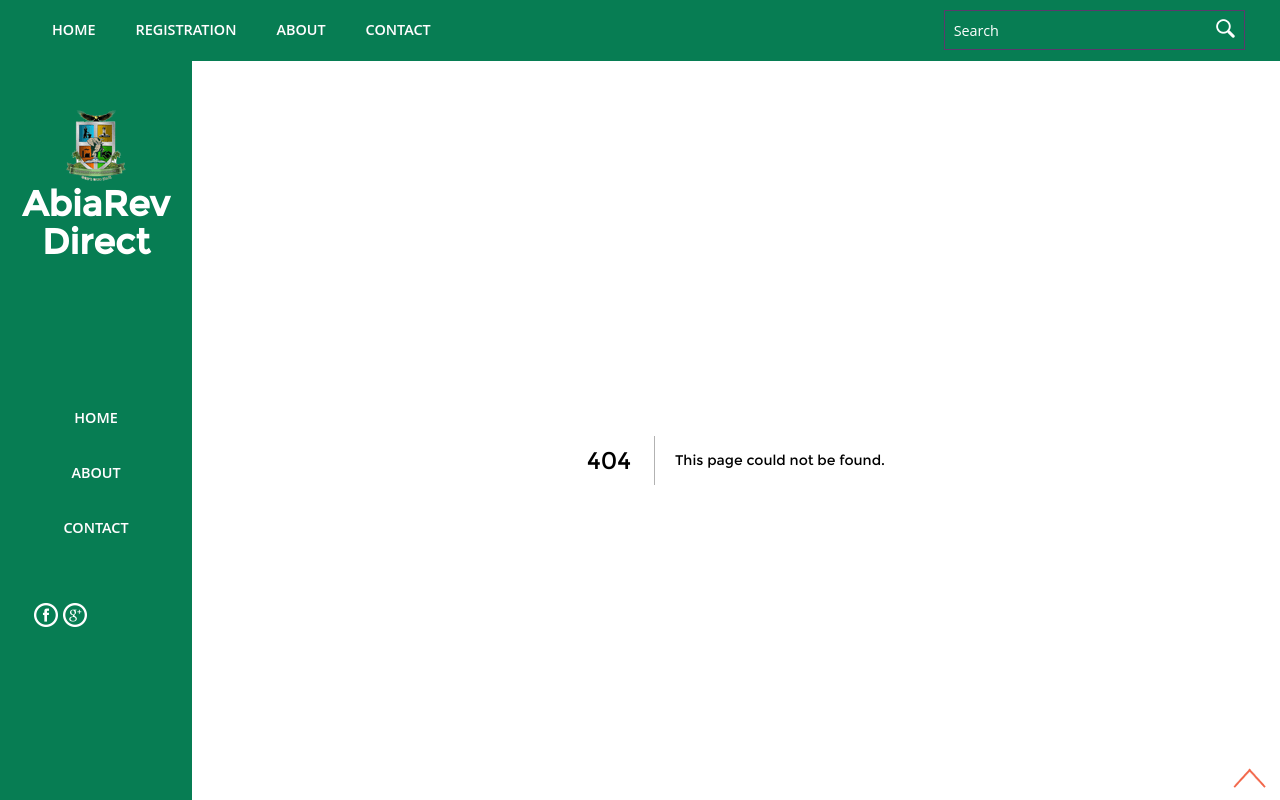
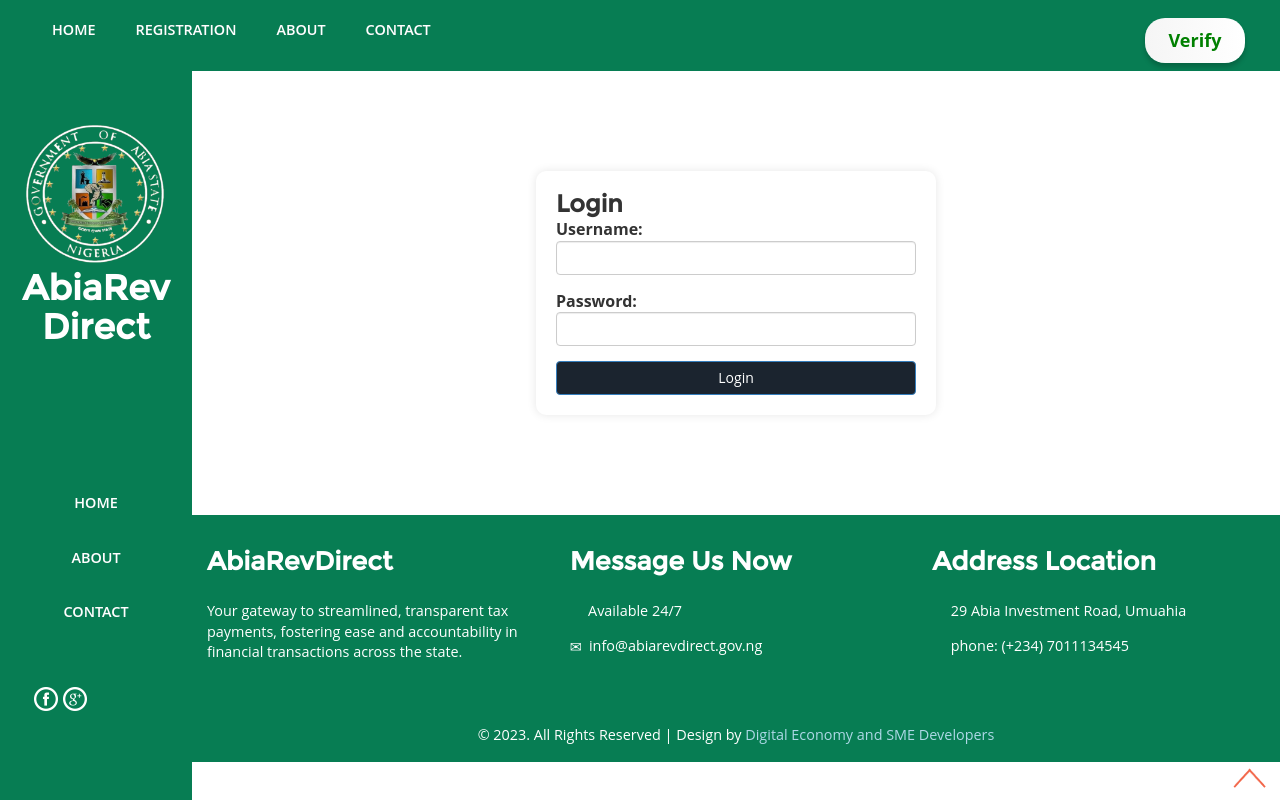
Before and after one commit to Iheanyi001/abiarevdirect, a Next.js app: page /admin in a window 1280 px wide. Before the commit this address had no page. Shown: the top 800 px of the page. Built offline with nearby package versions, Linux system fonts and the light colour scheme; a web font is replaced by a local one.

Commit message:
committing it ooo

```diff
--- a/src/app/Nav.js
+++ b/src/app/Nav.js
@@ -11,6 +11,8 @@
               <Image
                 src={Logo}
                 alt="Picture of the author"
+                width={150}
+                height={150}
                 />
               <a href="index.html"><h1>AbiaRev<br />Direct</h1></a>
             </div>
--- a/src/app/TopNav.js
+++ b/src/app/TopNav.js
@@ -16,12 +16,10 @@
               <li><Link id="about" className={pathname=='/about' ? 'active':''} href="/about" data-hover="About">About</Link></li>
               <li><Link id="contact" className='nav' href="/contact" data-hover="CONTACT">Contact</Link></li>
             </ul>
-            <div className="search-box" style={{backgroundColor: '#077D53'}}>
-              <div className="b-search" style={{backgroundColor: '#077D53'}}>
-                <form style={{backgroundColor: '#077D53'}}>
-                  <input type="text" defaultValue="Search" onfocus="this.value = '';" onblur="if (this.value == '') {this.value = 'Search';}" style={{backgroundColor: '#077D53'}} />
-                  <input type="submit" value="" />
-                </form>
+            <div className="search-box" >
+              <div className="b-search" style={{background:'transparent',display: 'flex', justifyContent: 'flex-end',alignItems: 'flex-end',border: 'none'}}>
+                <button style={{background: 'none',border: 'none',fontSize: '18px',fontWeight: 'bold',color: 'green',width: '100px', borderRadius: '20px',background: 'linear-gradient(to right, #f5f5f5, #fff)',
+    boxShadow: '0px 4px 5px rgba(0, 0, 0, 0.2)',transition: 'transform 0.3s ease-in-out',padding: '10px'}}>Verify</button>
               </div>
             </div>
             <div className="clearfix" />
--- /dev/null
+++ b/src/app/admin/page.js
@@ -0,0 +1,26 @@
+
+
+export default function Admin(){
+    return (
+        <div className="container login-container" style={{ maxWidth: '400px',margin: 'auto', marginTop: '100px', marginBottom:'100px' }}>
+        <div className="row">
+          <div className="col-md-12 login-form" style={{ backgroundColor: '#ffffff',padding: '20px',
+				  borderRadius: '10px',
+				  boxShadow: '0px 0px 10px 0px rgba(0, 0, 0, 0.1)' }}>
+            <h3>Login</h3>
+            <form id="loginForm">
+              <div className="form-group">
+                <label htmlFor="username">Username:</label>
+                <input type="text" className="form-control" id="username" name="username" required />
+              </div>
+              <div className="form-group">
+                <label htmlFor="password">Password:</label>
+                <input type="password" className="form-control" id="password" name="password" required />
+              </div>
+              <button type="button" className="btn btn-primary btn-block" onclick="validateLogin()">Login</button>
+            </form>
+          </div>
+        </div>
+      </div>
+    );
+}
```
Also changed, not shown: src/images/page_logo.png, src/images/page_logo_old_2.png (added).
